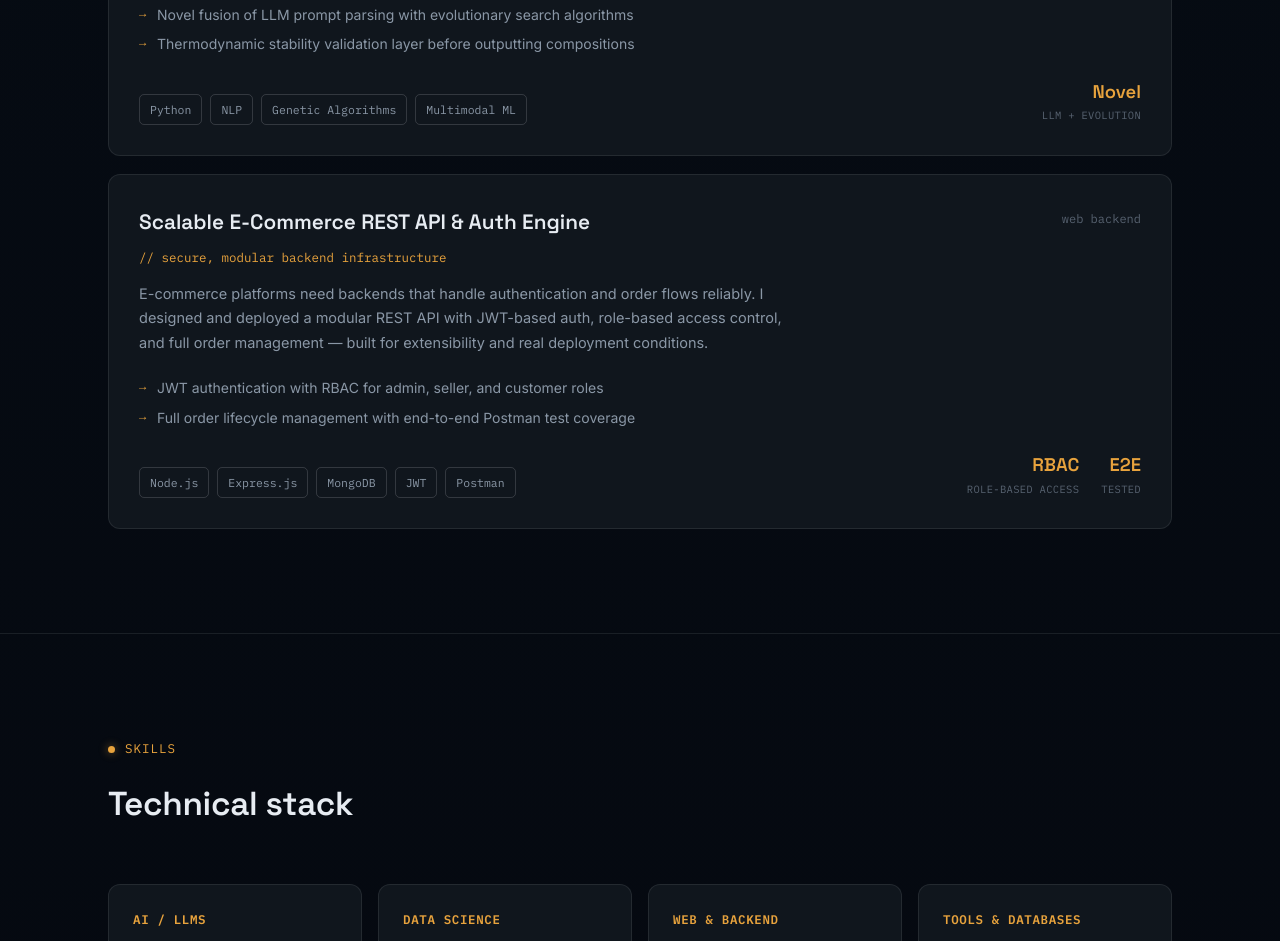
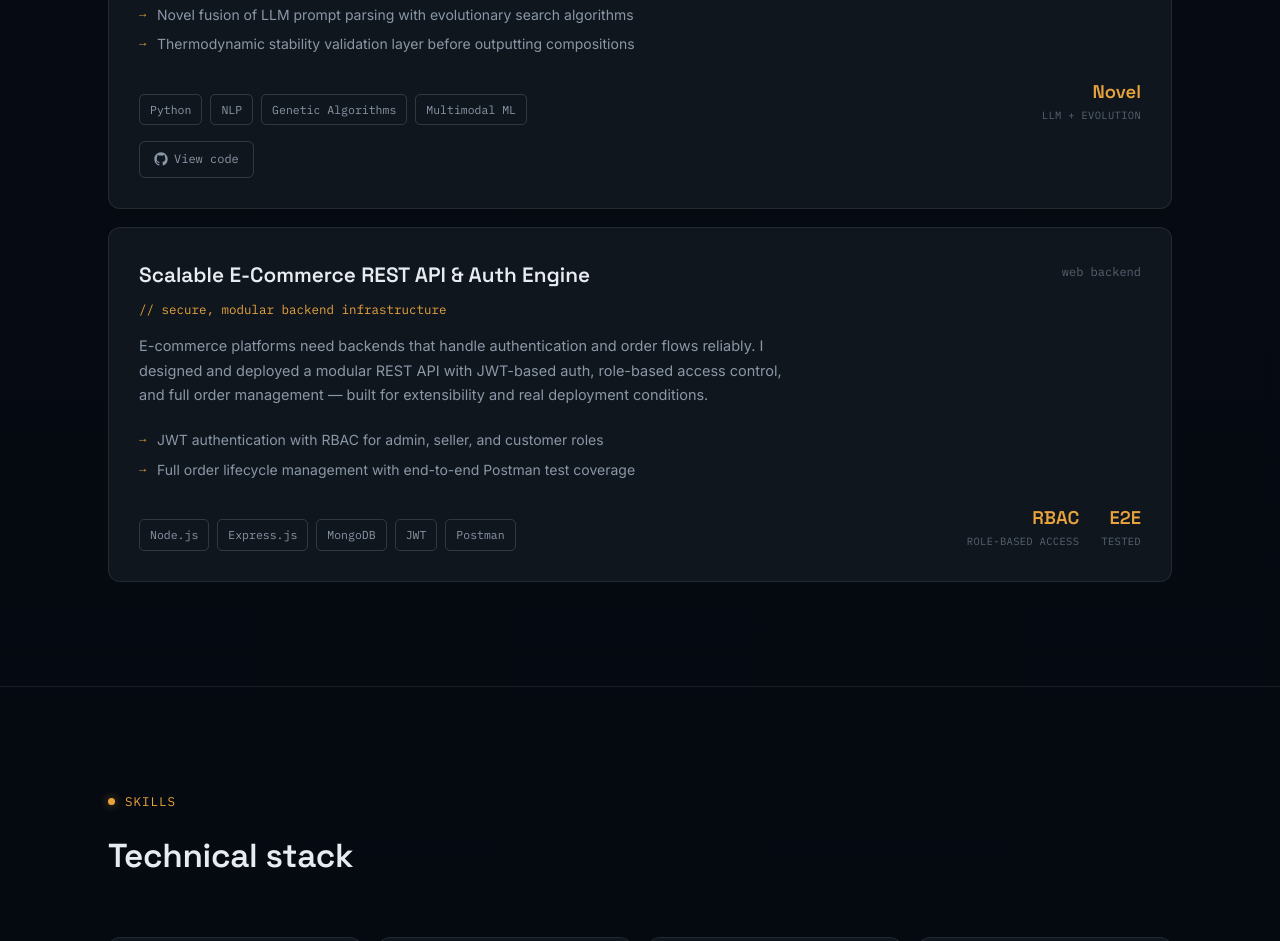
Before and after one commit to devjobit/Portfolio, a plain HTML site: page index.html in a window 1280 px wide. Shown: the part 4573-5514 px from the top of the page. Drawn offline with Linux system fonts and the light colour scheme.

Commit message:
Add project links section with GitHub link

```diff
--- a/index.html
+++ b/index.html
@@ -339,6 +339,12 @@
                 <div class="result"><div class="rv">Novel</div><div class="rl">LLM + Evolution</div></div>
               </div>
             </div>
+            <div class="project-links" style="margin-top:16px;">
+              <a class="plink" href="https://github.com/devjobit/ALLOY-GPT--Multimodal-Processing-Framework" target="_blank" rel="noopener">
+                <svg viewBox="0 0 24 24" fill="currentColor"><path d="M12 .5C5.73.5.5 5.73.5 12a11.5 11.5 0 0 0 7.86 10.93c.57.1.78-.25.78-.55v-2.15c-3.2.7-3.87-1.36-3.87-1.36-.53-1.34-1.3-1.7-1.3-1.7-1.06-.72.08-.71.08-.71 1.17.08 1.78 1.2 1.78 1.2 1.04 1.78 2.72 1.27 3.38.97.1-.75.4-1.27.73-1.56-2.55-.29-5.24-1.28-5.24-5.69 0-1.26.45-2.29 1.19-3.1-.12-.29-.52-1.46.11-3.05 0 0 .97-.31 3.18 1.18a11.06 11.06 0 0 1 5.8 0c2.2-1.49 3.17-1.18 3.17-1.18.64 1.59.24 2.76.12 3.05.74.81 1.19 1.84 1.19 3.1 0 4.42-2.7 5.4-5.27 5.68.42.36.78 1.07.78 2.16v3.2c0 .3.21.66.79.55A11.5 11.5 0 0 0 23.5 12C23.5 5.73 18.27.5 12 .5z"/></svg>
+                View code
+              </a>
+            </div>
           </article>
 
           <article class="project reveal">
```
